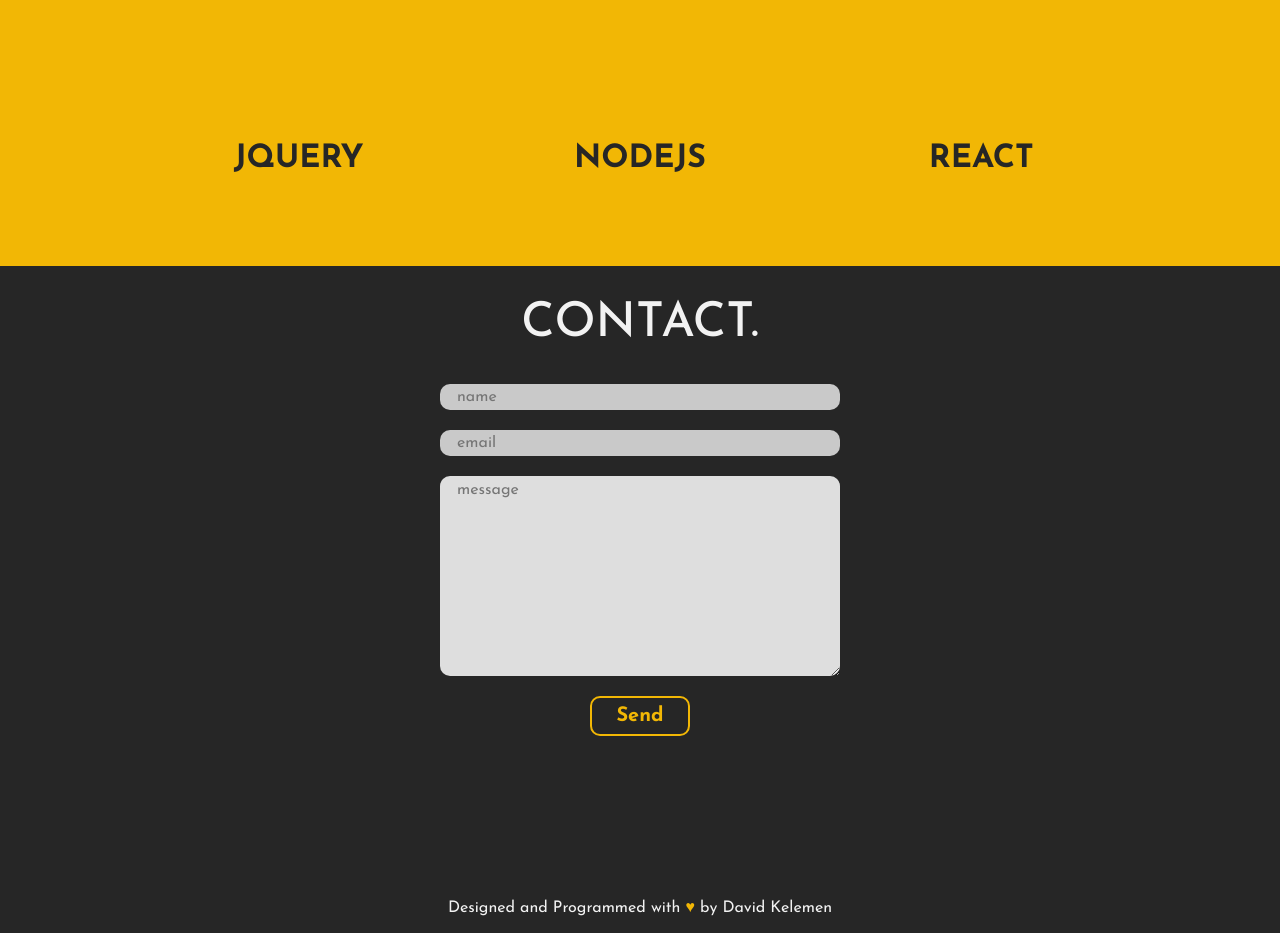
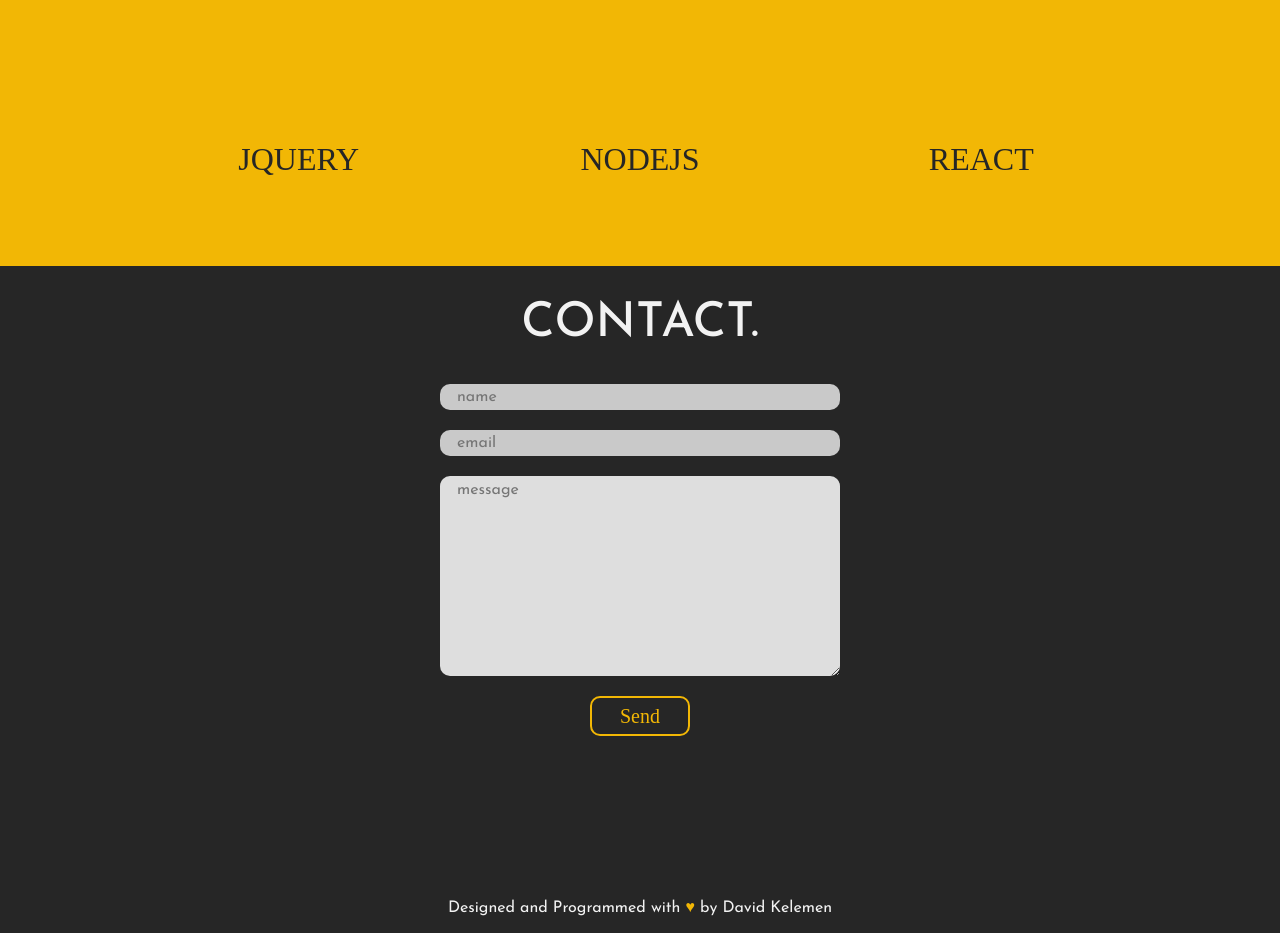
Before and after one commit to davidklmn/portfolio, a React (Create React App) app: page / in a window 1280 px wide. Shown: the part 2820-3753 px from the top of the page. Built offline with nearby package versions, Linux system fonts and the light colour scheme; some icons are missing.

Commit message:
Small iOS font bugfixes

```diff
--- a/src/components/contact.css
+++ b/src/components/contact.css
@@ -74,7 +74,7 @@
 #submit {
     margin: auto;
     font-size: 1.25rem;
-    font-weight: 800;
+    font-family: "JosefinSansRoman-Bold";
     width: 100px;
     height: 40px;
     background-color: var(--darkgrey);
@@ -94,8 +94,10 @@
     width: 40px;
     border-radius: 50%;
     color: var(--darkyellow);
-    background-color: rgb(3, 131, 3);
-    transform: rotate(720deg) ;
+    background-color: var(--textcolor);
+    transform: rotate(360deg);
+    text-indent: 0;
+    border: none;
 }
 
 @media (max-width: 576px){
--- a/src/components/skills.css
+++ b/src/components/skills.css
@@ -20,7 +20,7 @@
 }
 
 .skills-container h2 {
-    font-weight: 800;
+    font-family: "JosefinSansRoman-Bold";
     text-transform: uppercase;
     font-size: 2rem;
     padding-top: 10px;
```
